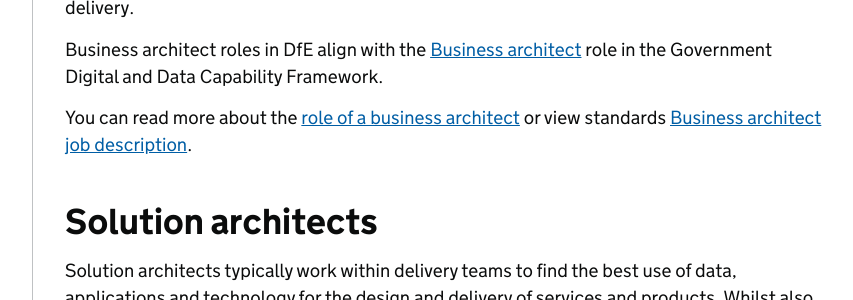
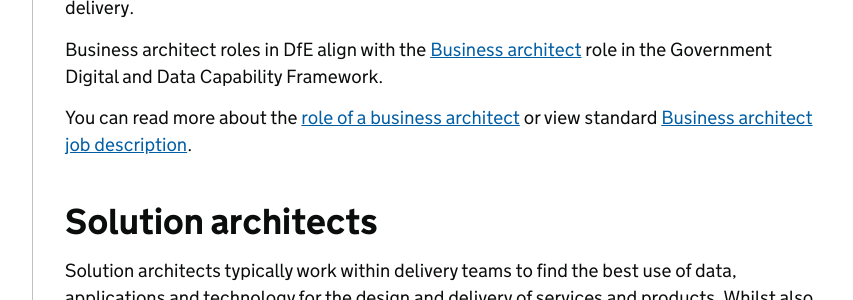
Before and after one commit to DFE-Digital/architecture, a Jekyll site: the page built from profession/architecture-roles.md, in a window 1280 px wide. Shown: the part 1193-1493 px from the top of the page, without its empty margins (298-1151 px from the left). Built offline with Jekyll 4.4.1, drawn with Linux system fonts in a browser that asks for light colours; our own code applies the rules of GitHub Pages for plain Markdown files.

Commit message:
Links updated and headings

```diff
--- a/profession/architecture-roles.md
+++ b/profession/architecture-roles.md
@@ -34,7 +34,7 @@ Business architects typically create capability, information and organisation ma
 
 Business architect roles in DfE align with the [Business architect](https://ddat-capability-framework.service.gov.uk/role/business-architect) role in the Government Digital and Data Capability Framework.
 
-You can read more about the [role of a business architect](../business-architecture) or view standards [Business architect job description](https://job-descriptions.education.gov.uk/architects/business-architect/).
+You can read more about the [role of a business architect](../business-architecture) or view standard [Business architect job description](https://job-descriptions.education.gov.uk/architects/business-architect/).
 
 ## Solution architects
 
```
Also changed, not shown: standards/technical-standards.md (+1 -1 lines).
